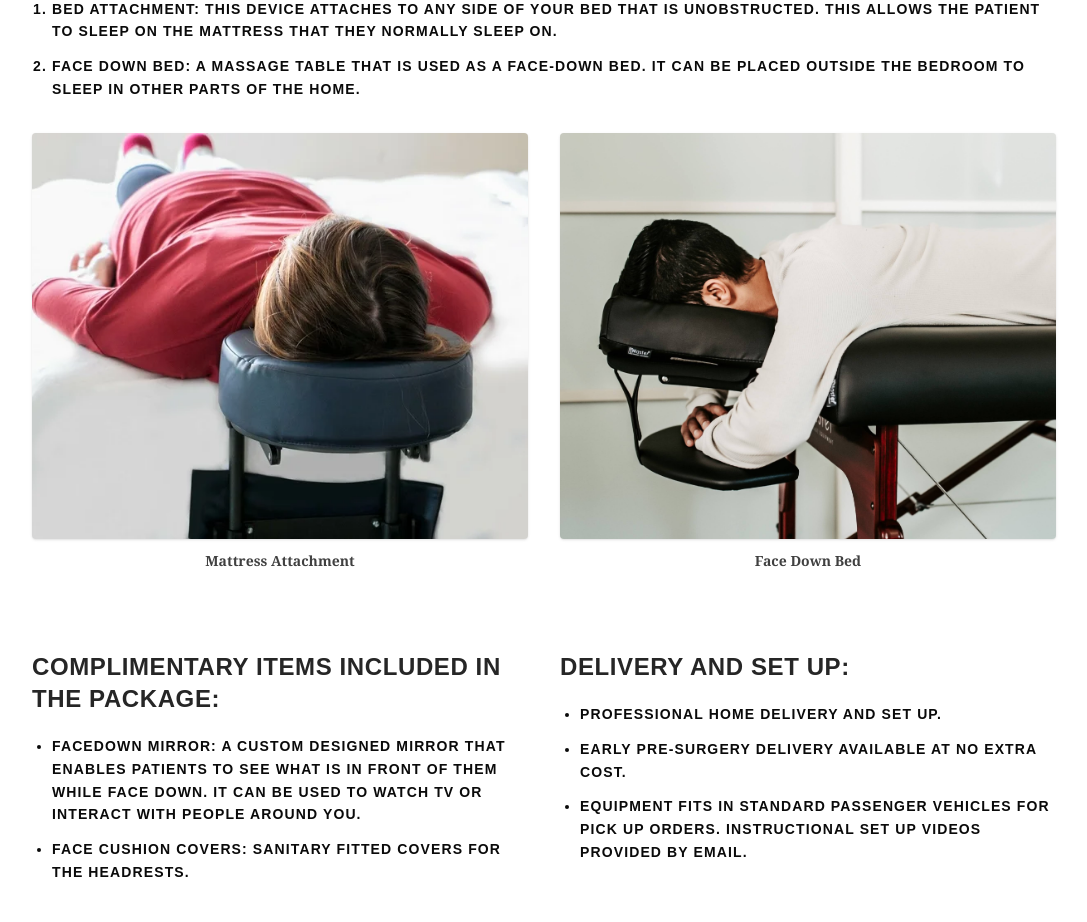
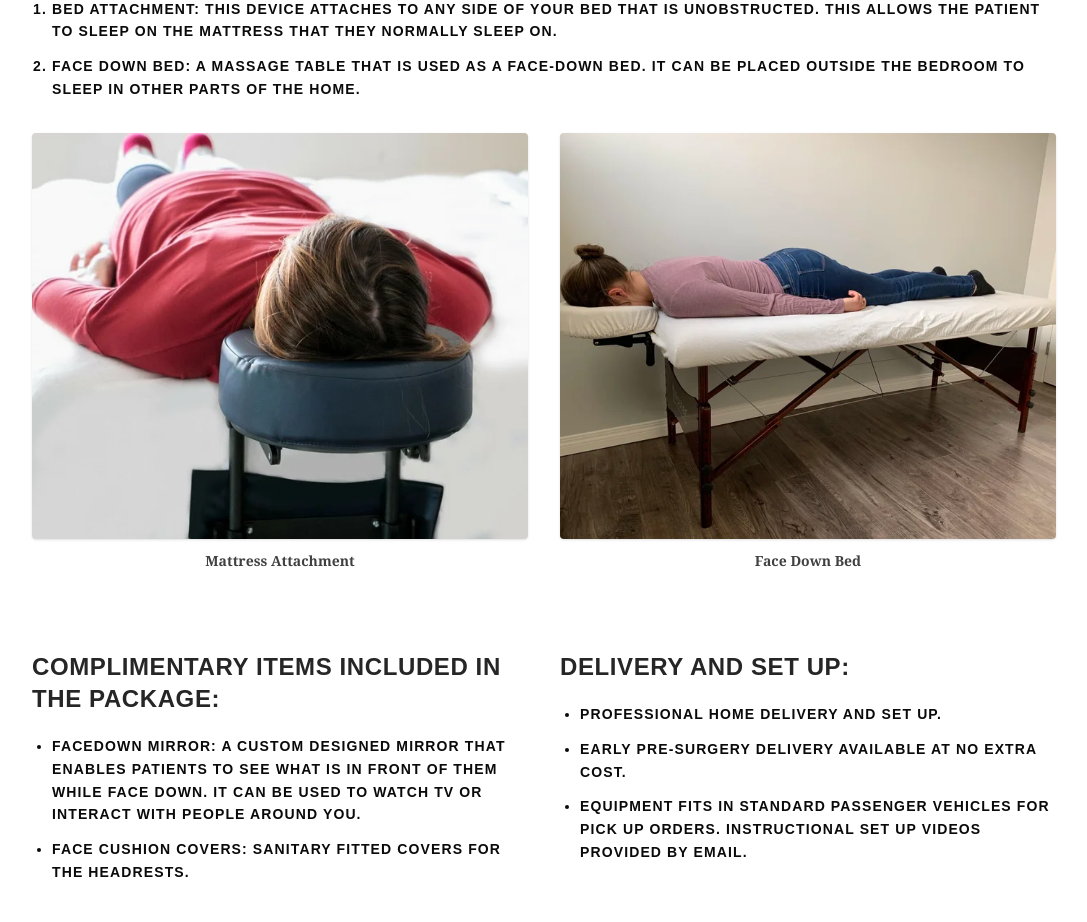
Before and after one commit to vitrectomyrentals/vitrectomy-healing, a Next.js app: page /equipment in a window 1280 px wide. Shown: the part 1740-2662 px from the top of the page, without its empty margins (96-1183 px from the left). Built offline with nearby package versions, Linux system fonts and the light colour scheme.

Commit message:
Use sleep4 for face down bed image

```diff
--- a/app/equipment/page.tsx
+++ b/app/equipment/page.tsx
@@ -43,7 +43,7 @@ const sleepImages: EquipmentImage[] = [
     label: "Mattress Attachment",
   },
   {
-    src: "/sleep2.jpg",
+    src: "/sleep4.webp",
     alt: "Face-down recovery bed setup",
     label: "Face Down Bed",
   },
```
